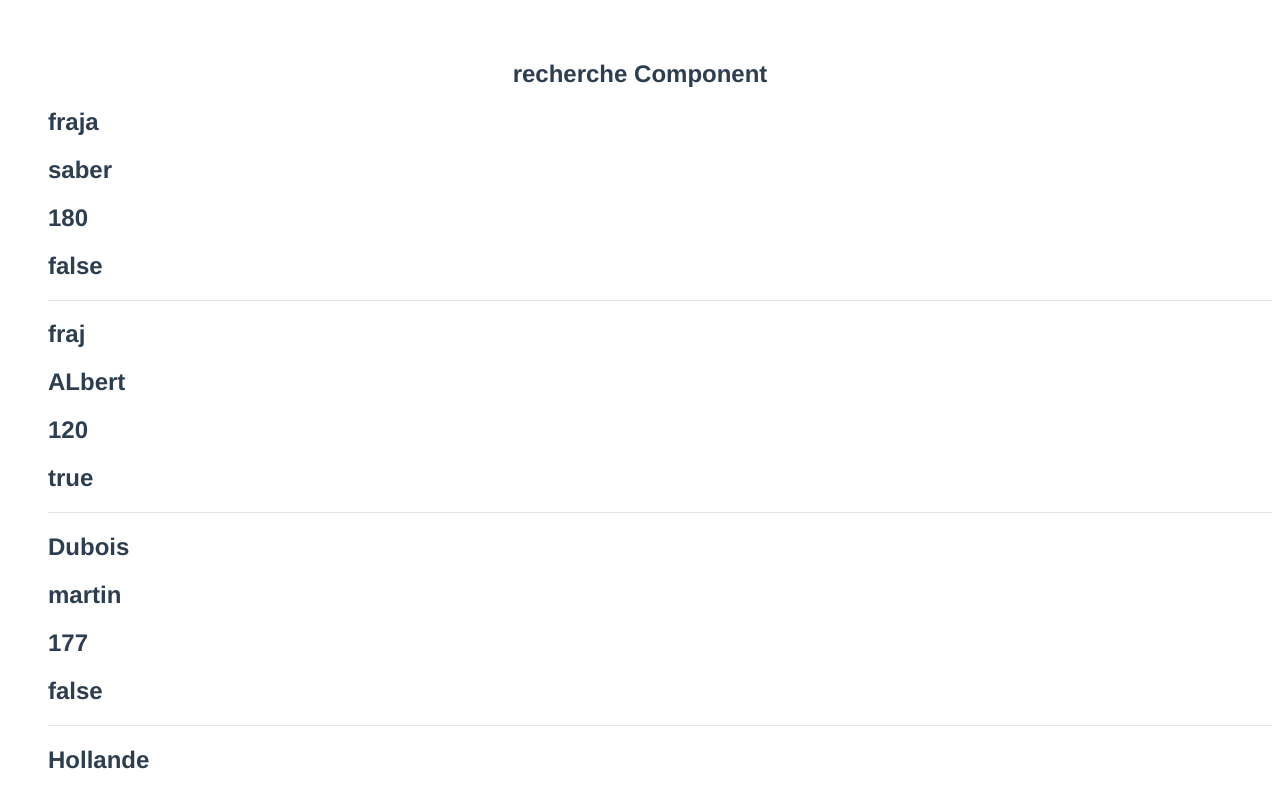
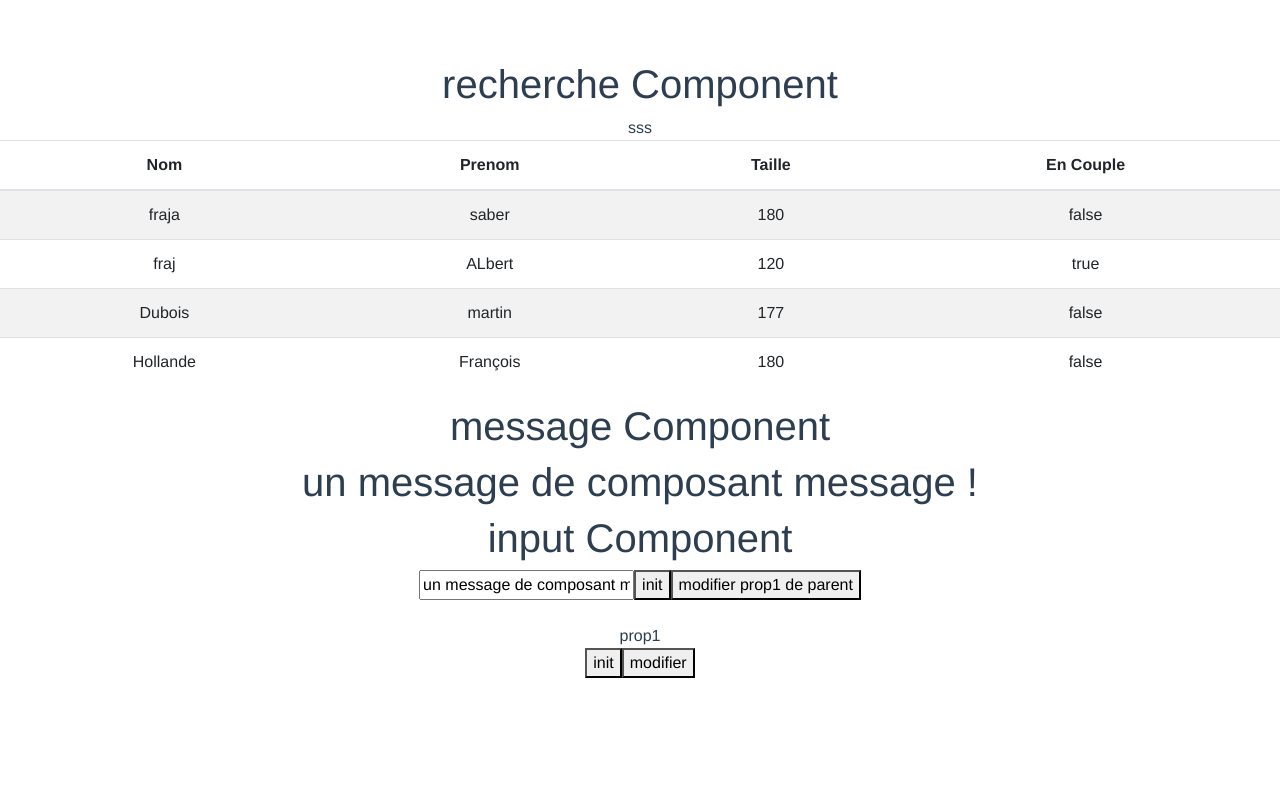
Before and after one commit to frsab/vueJs-app1, a Vue app: page / in a window 1280 px wide. Shown: the top 795 px of the page. Built offline with nearby package versions, Linux system fonts and the light colour scheme.

Commit message:
mock data

```diff
--- a/src/components/recherche/recherche.vue
+++ b/src/components/recherche/recherche.vue
@@ -2,15 +2,8 @@
 
   <section class="recherche">
     <h1>recherche Component</h1>
-    <div class="home">
-      <ul class="posts">
-        <li v-for="post in posts.listeResultat" :key="post.nom" class="post-item">
-          <h1>{{ post.nom }}</h1>
-          <h1>{{ post.prenom }}</h1>
-          <h1>{{ post.taille }}</h1>
-          <h1>{{ post.enCouple }}</h1>
-        </li>
-      </ul>
+    <div>sss
+      <b-table striped hover :items="posts.listeResultat" />
     </div>
   </section>
 </template>
```
Also changed, not shown: src/main.js (+5 -2 lines), 1 other file (tests, documents, lock files or other folders).
